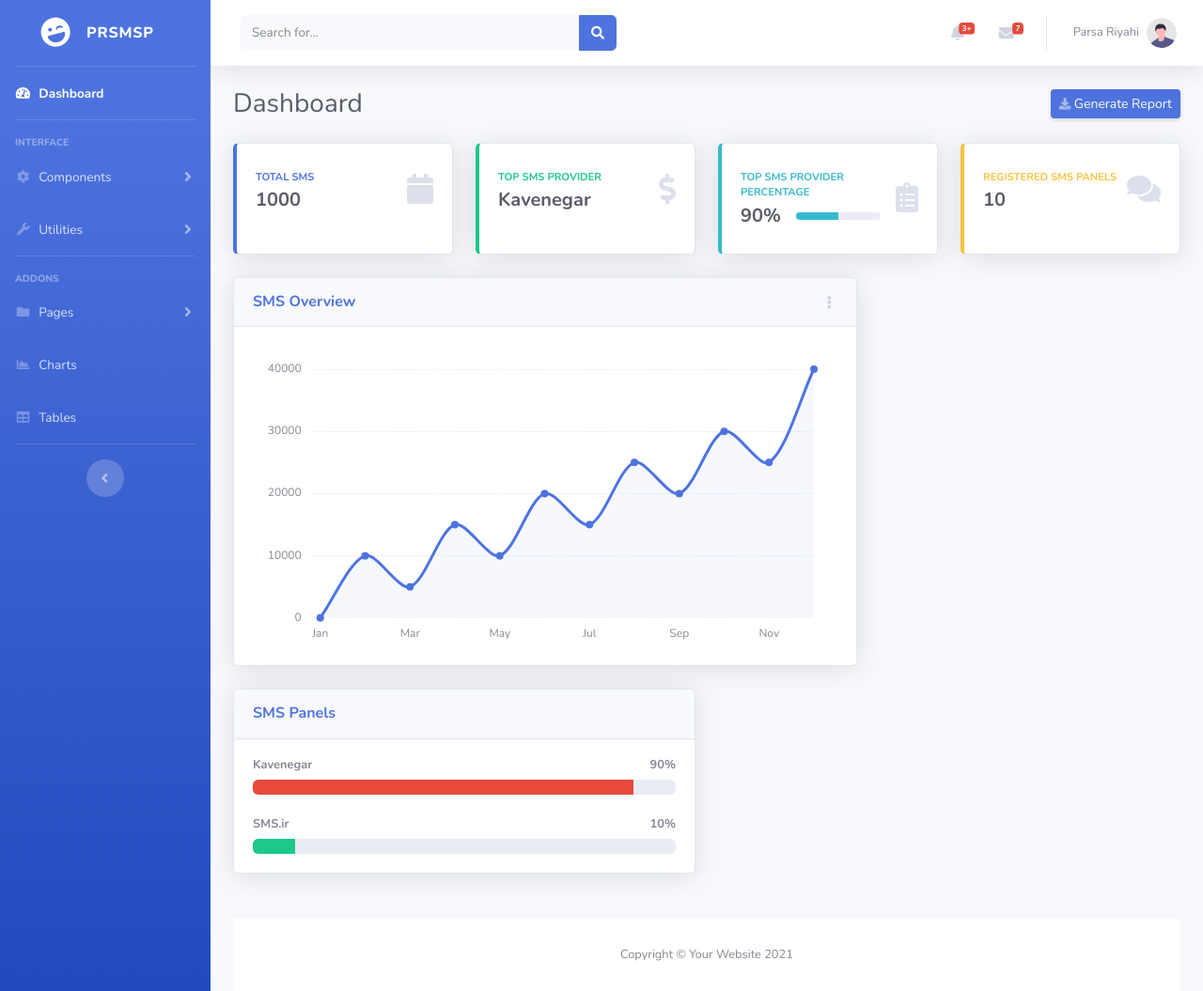
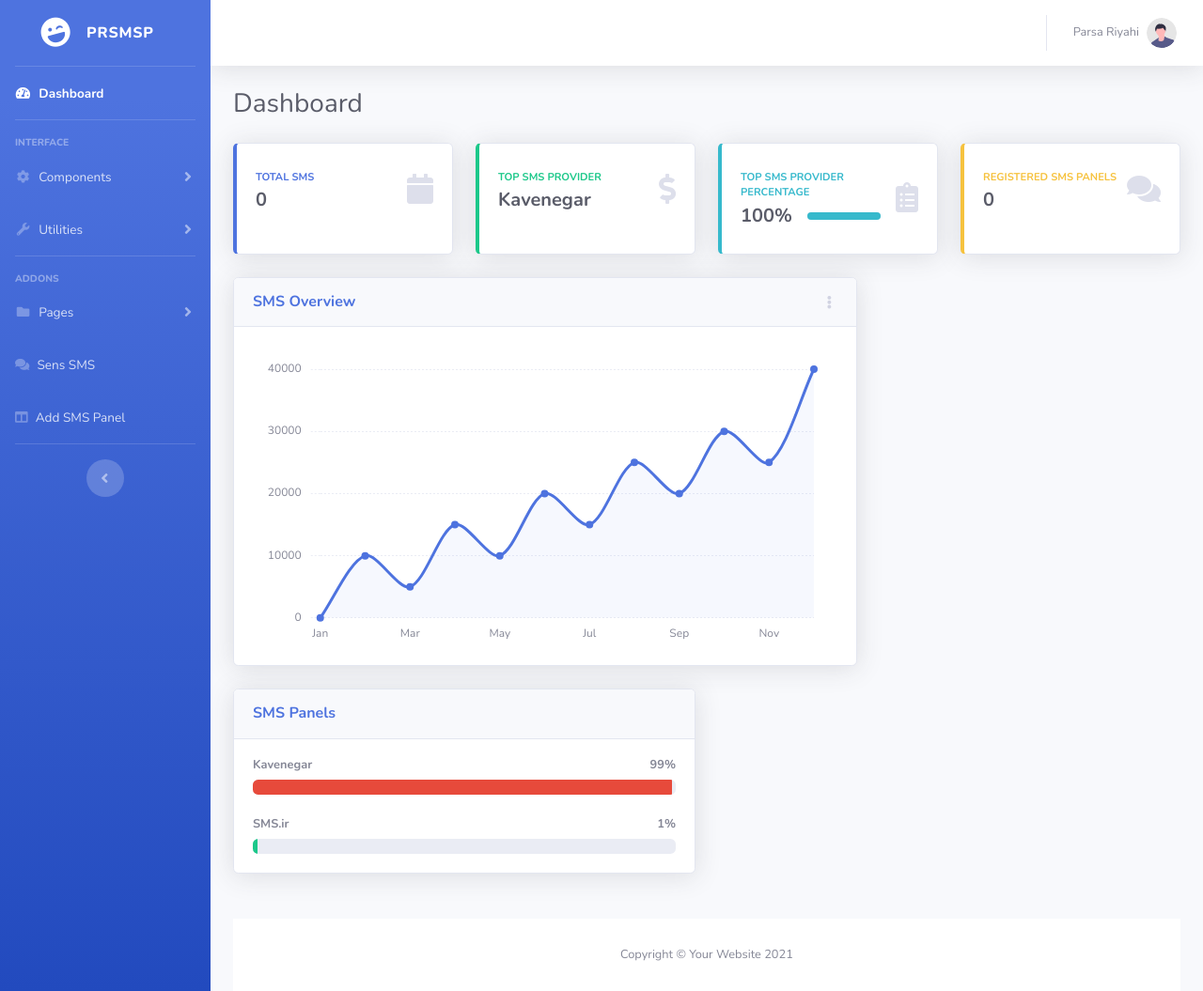
Before and after one commit to parsariyahi/prsmsp_panel, a Django app: page / in a window 1280 px wide. Shown: the whole page at 94% size. Run offline with Django 4.2, Linux system fonts and the light colour scheme; data that the repository does not hold is empty; some libraries are stand-ins or nearby versions.

Commit message:
Add queries for index page

```diff
--- a/web/app/templates/index.html
+++ b/web/app/templates/index.html
@@ -44,7 +44,7 @@
 
             <!-- Nav Item - Dashboard -->
             <li class="nav-item active">
-                <a class="nav-link" href="index.html">
+                <a class="nav-link" href="/">
                     <i class="fas fa-fw fa-tachometer-alt"></i>
                     <span>Dashboard</span></a>
             </li>
@@ -123,16 +123,16 @@
 
             <!-- Nav Item - Charts -->
             <li class="nav-item">
-                <a class="nav-link" href="charts.html">
-                    <i class="fas fa-fw fa-chart-area"></i>
-                    <span>Charts</span></a>
+                <a class="nav-link" href="send/sms">
+                    <i class="fas fa-comments"></i>
+                    <span>Sens SMS</span></a>
             </li>
 
             <!-- Nav Item - Tables -->
             <li class="nav-item">
-                <a class="nav-link" href="tables.html">
-                    <i class="fas fa-fw fa-table"></i>
-                    <span>Tables</span></a>
+                <a class="nav-link" href="add/panel">
+                    <i class="fas fa-columns"></i>
+                    <span>Add SMS Panel</span></a>
             </li>
 
             <!-- Divider -->
@@ -162,7 +162,7 @@
                         <i class="fa fa-bars"></i>
                     </button>
 
-                    <!-- Topbar Search -->
+                    {% comment %} <!-- Topbar Search -->
                     <form
                         class="d-none d-sm-inline-block form-inline mr-auto ml-md-3 my-2 my-md-0 mw-100 navbar-search">
                         <div class="input-group">
@@ -174,11 +174,11 @@
                                 </button>
                             </div>
                         </div>
-                    </form>
+                    </form> {% endcomment %}
 
                     <!-- Topbar Navbar -->
                     <ul class="navbar-nav ml-auto">
-
+{% comment %}
                         <!-- Nav Item - Search Dropdown (Visible Only XS) -->
                         <li class="nav-item dropdown no-arrow d-sm-none">
                             <a class="nav-link dropdown-toggle" href="#" id="searchDropdown" role="button"
@@ -318,7 +318,7 @@
                                 </a>
                                 <a class="dropdown-item text-center small text-gray-500" href="#">Read More Messages</a>
                             </div>
-                        </li>
+                        </li> {% endcomment %}
 
                         <div class="topbar-divider d-none d-sm-block"></div>
 
@@ -364,8 +364,9 @@
                     <!-- Page Heading -->
                     <div class="d-sm-flex align-items-center justify-content-between mb-4">
                         <h1 class="h3 mb-0 text-gray-800">Dashboard</h1>
-                        <a href="#" class="d-none d-sm-inline-block btn btn-sm btn-primary shadow-sm"><i
-                                class="fas fa-download fa-sm text-white-50"></i> Generate Report</a>
+
+                        {% comment %} <a href="#" class="d-none d-sm-inline-block btn btn-sm btn-primary shadow-sm"><i
+                                class="fas fa-download fa-sm text-white-50"></i> Generate Report</a> {% endcomment %}
                     </div>
 
                     <!-- Content Row -->
@@ -380,7 +381,7 @@
                                             <div class="text-xs font-weight-bold text-primary text-uppercase mb-1">
                                                 Total SMS
                                             </div>
-                                            <div class="h5 mb-0 font-weight-bold text-gray-800">1000</div>
+                                            <div class="h5 mb-0 font-weight-bold text-gray-800">{{ total_sms }}</div>
                                         </div>
                                         <div class="col-auto">
                                             <i class="fas fa-calendar fa-2x text-gray-300"></i>
@@ -420,12 +421,12 @@
                                             </div>
                                             <div class="row no-gutters align-items-center">
                                                 <div class="col-auto">
-                                                    <div class="h5 mb-0 mr-3 font-weight-bold text-gray-800">90%</div>
+                                                    <div class="h5 mb-0 mr-3 font-weight-bold text-gray-800">100%</div>
                                                 </div>
                                                 <div class="col">
                                                     <div class="progress progress-sm mr-2">
                                                         <div class="progress-bar bg-info" role="progressbar"
-                                                            style="width: 50%" aria-valuenow="50" aria-valuemin="0"
+                                                            style="width: 100%" aria-valuenow="50" aria-valuemin="0"
                                                             aria-valuemax="100"></div>
                                                     </div>
                                                 </div>
@@ -448,7 +449,7 @@
                                             <div class="text-xs font-weight-bold text-warning text-uppercase mb-1">
                                                 Registered SMS Panels
                                             </div>
-                                            <div class="h5 mb-0 font-weight-bold text-gray-800">10</div>
+                                            <div class="h5 mb-0 font-weight-bold text-gray-800">{{ total_sms_panel }}</div>
                                         </div>
                                         <div class="col-auto">
                                             <i class="fas fa-comments fa-2x text-gray-300"></i>
@@ -552,15 +553,15 @@
                                 </div>
                                 <div class="card-body">
                                     <h4 class="small font-weight-bold">Kavenegar<span
-                                            class="float-right">90%</span></h4>
+                                            class="float-right">99%</span></h4>
                                     <div class="progress mb-4">
-                                        <div class="progress-bar bg-danger" role="progressbar" style="width: 90%"
+                                        <div class="progress-bar bg-danger" role="progressbar" style="width: 99%"
                                             aria-valuenow="90" aria-valuemin="0" aria-valuemax="100"></div>
                                     </div>
                                     <h4 class="small font-weight-bold">SMS.ir<span
-                                            class="float-right">10%</span></h4>
+                                            class="float-right">1%</span></h4>
                                     <div class="progress">
-                                        <div class="progress-bar bg-success" role="progressbar" style="width: 10%"
+                                        <div class="progress-bar bg-success" role="progressbar" style="width: 1%"
                                             aria-valuenow="10" aria-valuemin="0" aria-valuemax="100"></div>
                                     </div>
                                 </div>
--- a/web/app/views.py
+++ b/web/app/views.py
@@ -3,11 +3,19 @@ from django.http.response import JsonResponse
 from django.contrib import messages
 from prsmsp.panel import Panel
 
-from app.models import SmsPanel
+from app.models import SmsPanel, Sms
 from app.forms import SmsPanelForm, SmsForm
 
 def index(request):
-    return render(request, "index.html")
+    smses = Sms.objects.all()
+    panel_smses = SmsPanel.objects.all()
+    total_sms = smses.count()
+    total_sms_panel = panel_smses.count()
+
+    return render(request, "index.html", {
+        "total_sms": total_sms,
+        "total_sms_panel": total_sms_panel,
+    })
 
 def add_panel(request):
 
```
